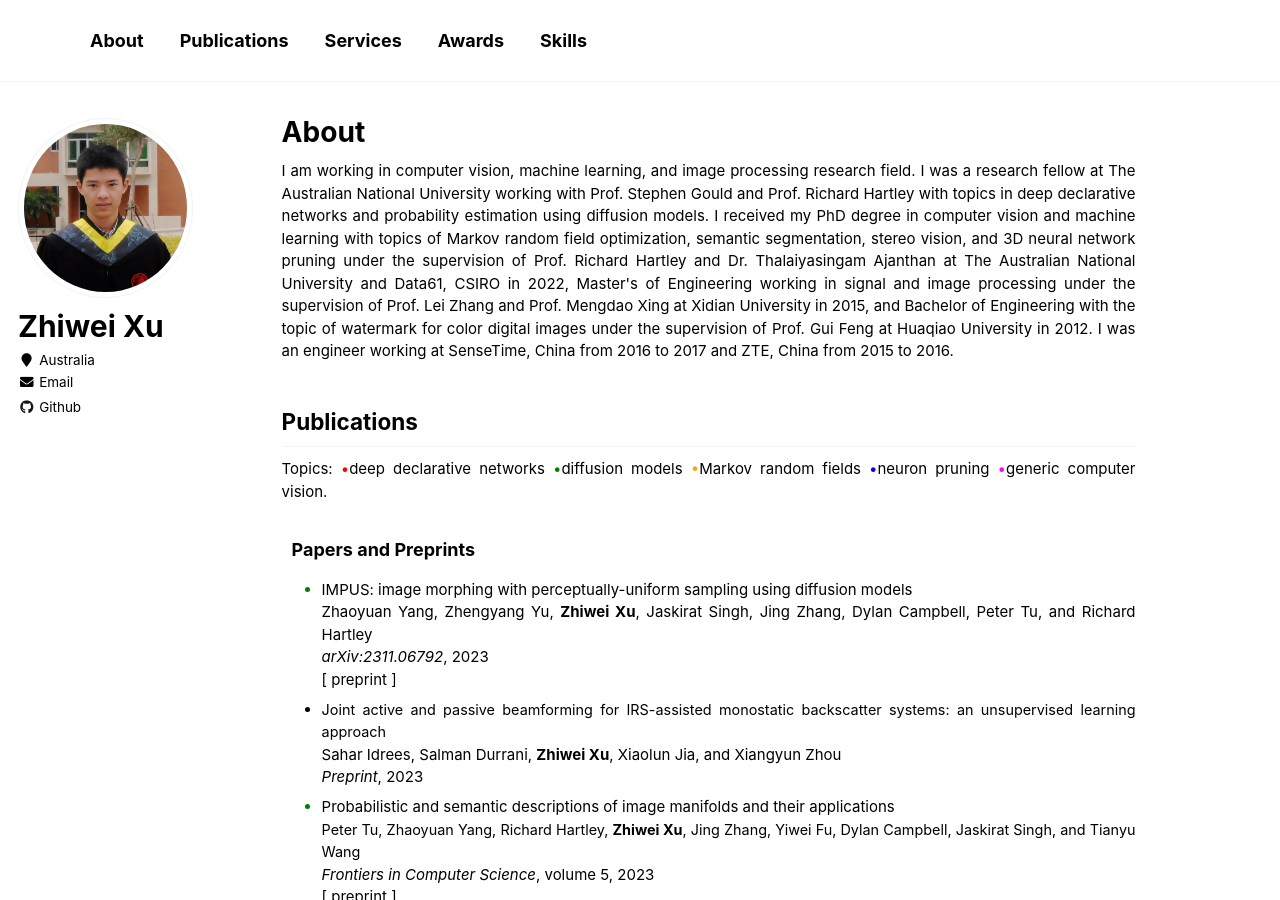
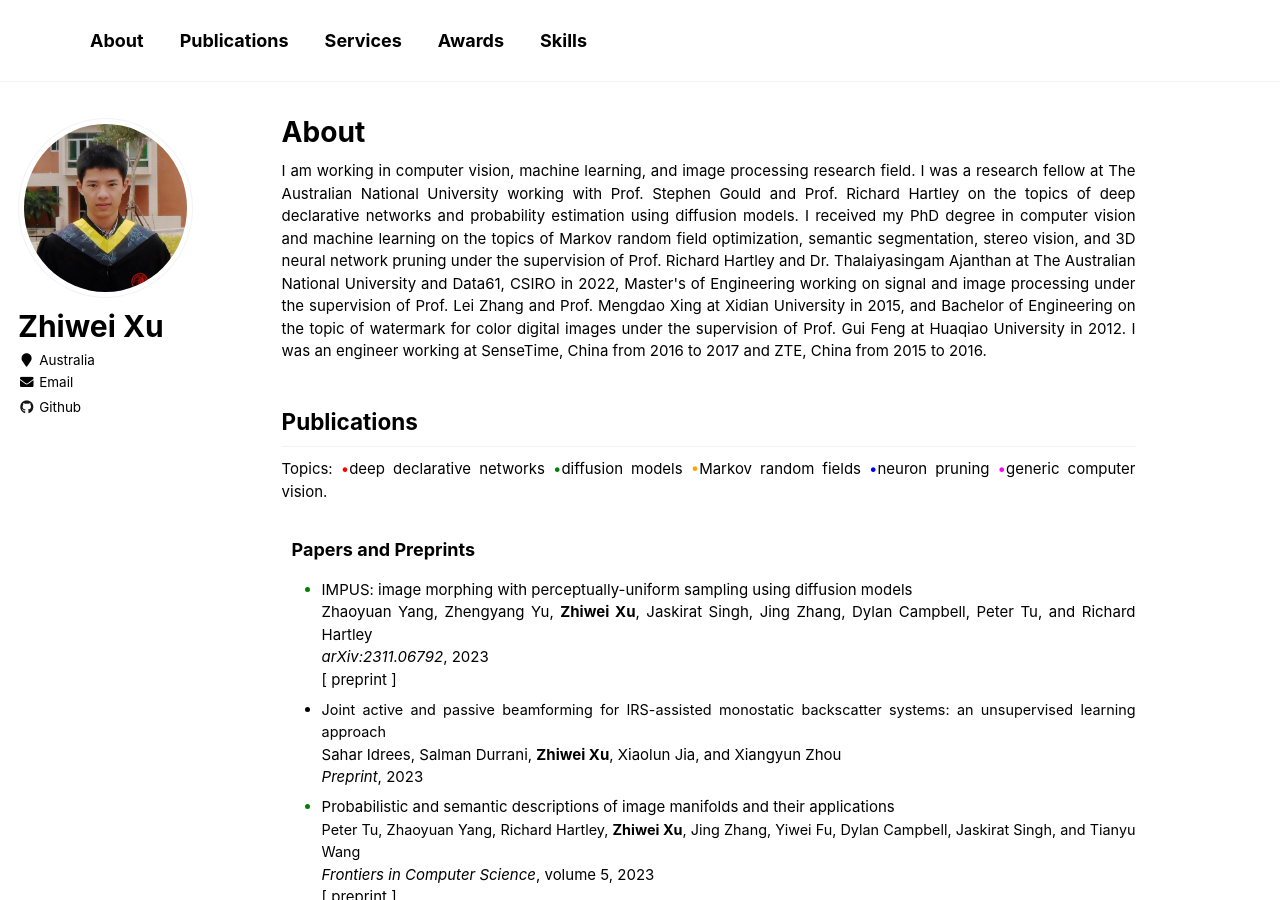
Before and after one commit to zwxu064/zwxu064.github.io, a Jekyll site: the page built from _pages/about.html, in a window 1280 px wide and 900 px high. Built offline with Jekyll 4.4.1, drawn with Linux system fonts in a browser that asks for light colours.

Commit message:
Update about.html

```diff
--- a/_pages/about.html
+++ b/_pages/about.html
@@ -10,22 +10,22 @@ redirect_from:
 
 <p> I am working in computer vision, machine learning, and image processing research field.
   I was a research fellow at The Australian National University working with <a style="color: inherit;" href="https://users.cecs.anu.edu.au/~sgould/" target="_blank">Prof. Stephen Gould</a>
-  and <a style="color: inherit;" href="http://users.cecs.anu.edu.au/~hartley/" target="_blank">Prof. Richard Hartley</a> with topics in
+  and <a style="color: inherit;" href="http://users.cecs.anu.edu.au/~hartley/" target="_blank">Prof. Richard Hartley</a> on the topics of
   <a style="color: inherit;" href="https://github.com/anucvml/ddn" target="_blank">deep declarative networks</a>
   and probability estimation using diffusion models.
-  I received my PhD degree in computer vision and machine learning with topics of
+  I received my PhD degree in computer vision and machine learning on the topics of
   <a style="color: inherit;" href="https://openresearch-repository.anu.edu.au/handle/1885/258295", target="_blank">Markov random field optimization, semantic segmentation, stereo vision, and 3D neural network pruning</a>
   under the supervision of
   <a style="color: inherit;"  href="http://users.cecs.anu.edu.au/~hartley/" target="_blank">Prof. Richard Hartley</a> and
   <a style="color: inherit;" href="https://tajanthan.github.io/" target="_blank">Dr. Thalaiyasingam Ajanthan</a>
   at The Australian National University and Data61, CSIRO in 2022,
   Master's of Engineering
-  working in <a style="color: inherit;" href="../files/Postgraduate_Dissertation.pdf", target="_blank">signal and image processing</a>
+  working on <a style="color: inherit;" href="../files/Postgraduate_Dissertation.pdf", target="_blank">signal and image processing</a>
   under the supervision of
   <a style="color: inherit;" href="https://sece.sysu.edu.cn/szll/js/zngz/1361657.htm" target="_blank">Prof. Lei Zhang</a>
   and <a style="color: inherit;" href="https://web.xidian.edu.cn/mdxing/" target="_blank">Prof. Mengdao Xing</a>
   at Xidian University in 2015,
-  and Bachelor of Engineering with the topic of
+  and Bachelor of Engineering on the topic of
   <a style="color: inherit;" href="../files/Undergraduate_Dissertation.pdf", target="_blank">watermark for color digital images</a>
   under the supervision of
   <a style="color: inherit;" href="https://eee.hqu.edu.cn/info/1194/4370.htm" target="_blank">Prof. Gui Feng</a>
```
